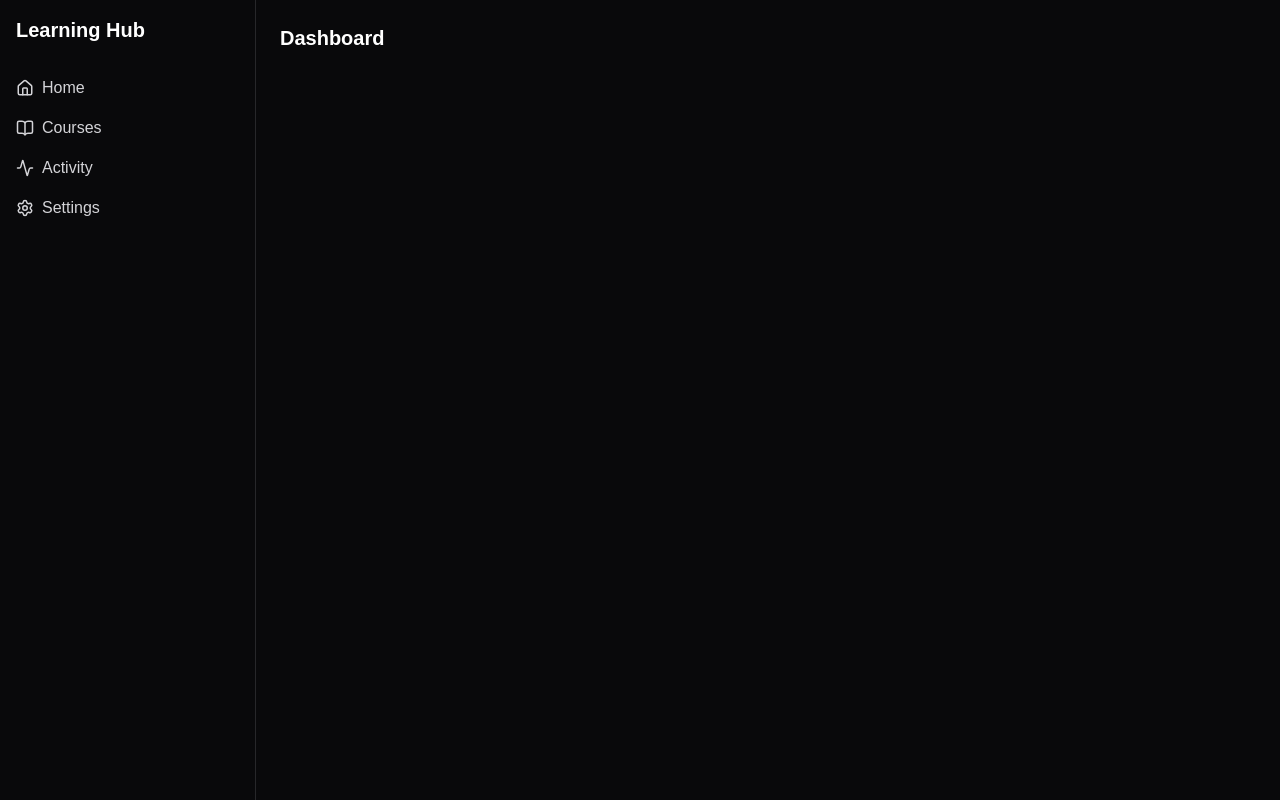
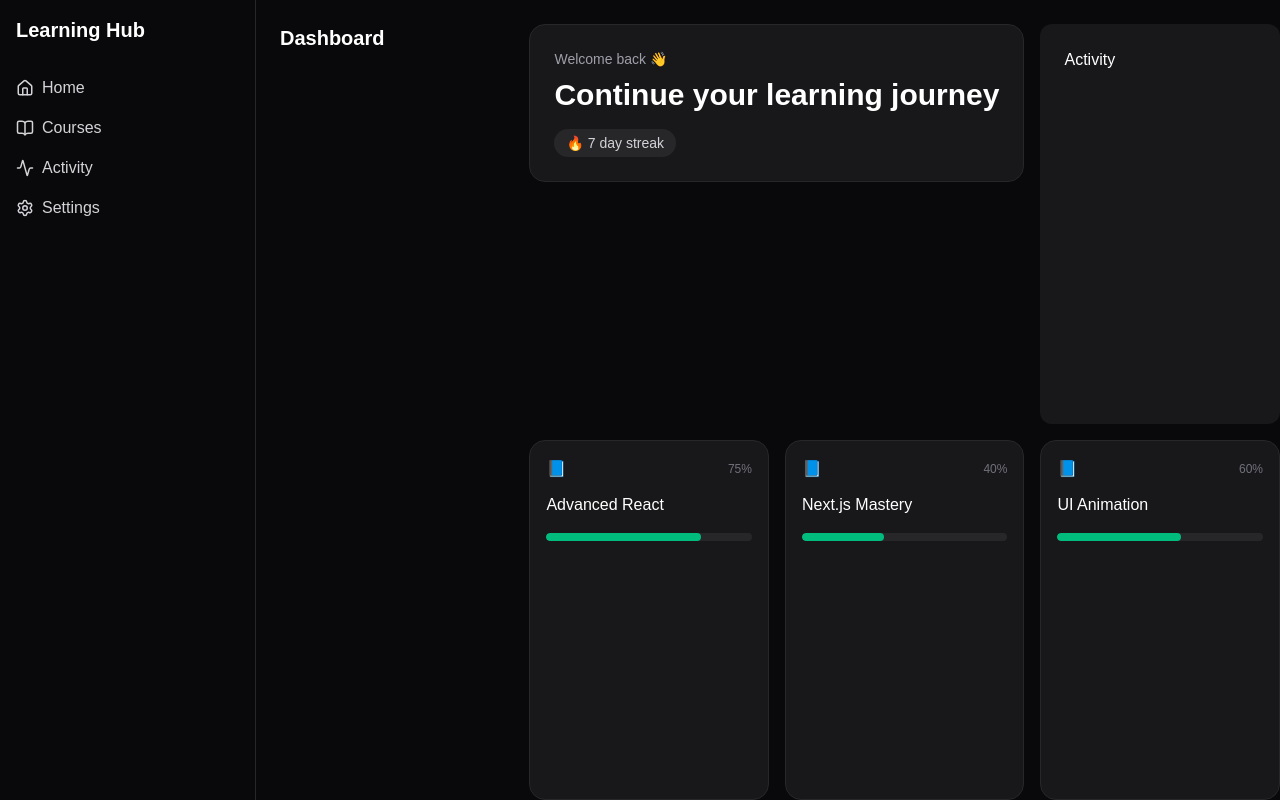
Before and after one commit to kuttysathya/student-dashboard, a Next.js app: page /dashboard in a window 1280 px wide. Built offline with nearby package versions, Linux system fonts and the light colour scheme.

Commit message:
feat(ui): add core components (activityTitle, bentoGrid, courseCard, heroTitle)

```diff
--- /dev/null
+++ b/app/dashboard/components/BentoGrid.tsx
@@ -0,0 +1,24 @@
+import HeroTile from "./HeroTitle";
+import CourseCard from "./CourseCard";
+
+export default function BentoGrid() {
+  return (
+    <section className="grid grid-cols-1 md:grid-cols-2 lg:grid-cols-3 gap-4 mt-6">
+      {/* Hero */}
+      <div className="lg:col-span-2">
+        <HeroTile />
+      </div>
+
+      {/* Activity */}
+      <div className="bg-zinc-900 rounded-xl p-6">Activity</div>
+
+      {/* Course cards area */}
+      <div className="lg:col-span-3 grid grid-cols-1 md:grid-cols-3 gap-4">
+        <CourseCard title="Advanced React" progress={75} />
+        <CourseCard title="Next.js Mastery" progress={40} />
+        <CourseCard title="UI Animation" progress={60} />
+      </div>
+
+    </section>
+  );
+}
--- /dev/null
+++ b/app/dashboard/components/CourseCard.tsx
@@ -0,0 +1,40 @@
+type CourseCardProps = {
+  title: string;
+  progress: number;
+  icon?: React.ReactNode;
+};
+
+export default function CourseCard({
+  title,
+  progress,
+  icon,
+}: CourseCardProps) {
+  return (
+    <article className="bg-zinc-900 border border-zinc-800 rounded-2xl p-4 hover:border-zinc-700 transition-colors">
+
+      {/* Header */}
+      <div className="flex items-center justify-between">
+        <div className="text-zinc-400">
+          {icon || "📘"}
+        </div>
+
+        <span className="text-xs text-zinc-500">
+          {progress}%
+        </span>
+      </div>
+
+      {/* Title */}
+      <h3 className="mt-3 text-white font-medium">
+        {title}
+      </h3>
+
+      {/* Progress bar background */}
+      <div className="mt-4 w-full h-2 bg-zinc-800 rounded-full overflow-hidden">
+        <div
+          className="h-full bg-emerald-500 rounded-full transition-all duration-700"
+          style={{ width: `${progress}%` }}
+        />
+      </div>
+    </article>
+  );
+}
--- /dev/null
+++ b/app/dashboard/components/HeroTitle.tsx
@@ -0,0 +1,20 @@
+export default function HeroTile() {
+  return (
+    <section className="bg-zinc-900 rounded-2xl p-6 border border-zinc-800">
+
+      <p className="text-zinc-400 text-sm">
+        Welcome back 👋
+      </p>
+
+      <h1 className="text-2xl md:text-3xl font-semibold mt-2">
+        Continue your learning journey
+      </h1>
+
+      {/* Streak badge */}
+      <div className="mt-4 inline-flex items-center gap-2 bg-zinc-800 px-3 py-1 rounded-full text-sm text-zinc-300">
+        🔥 7 day streak
+      </div>
+
+    </section>
+  );
+}
--- a/app/dashboard/page.tsx
+++ b/app/dashboard/page.tsx
@@ -1,4 +1,5 @@
 import Sidebar from "./components/Sidebar";
+import BentoGrid from "./components/BentoGrid";
 
 export default function DashboardPage() {
   return (
@@ -10,6 +11,8 @@ export default function DashboardPage() {
           Dashboard
         </h1>
       </main>
+
+      <BentoGrid />
     </div>
   );
 }
```
Also changed, not shown: app/dashboard/components/ActivityTitle.tsx (added).
